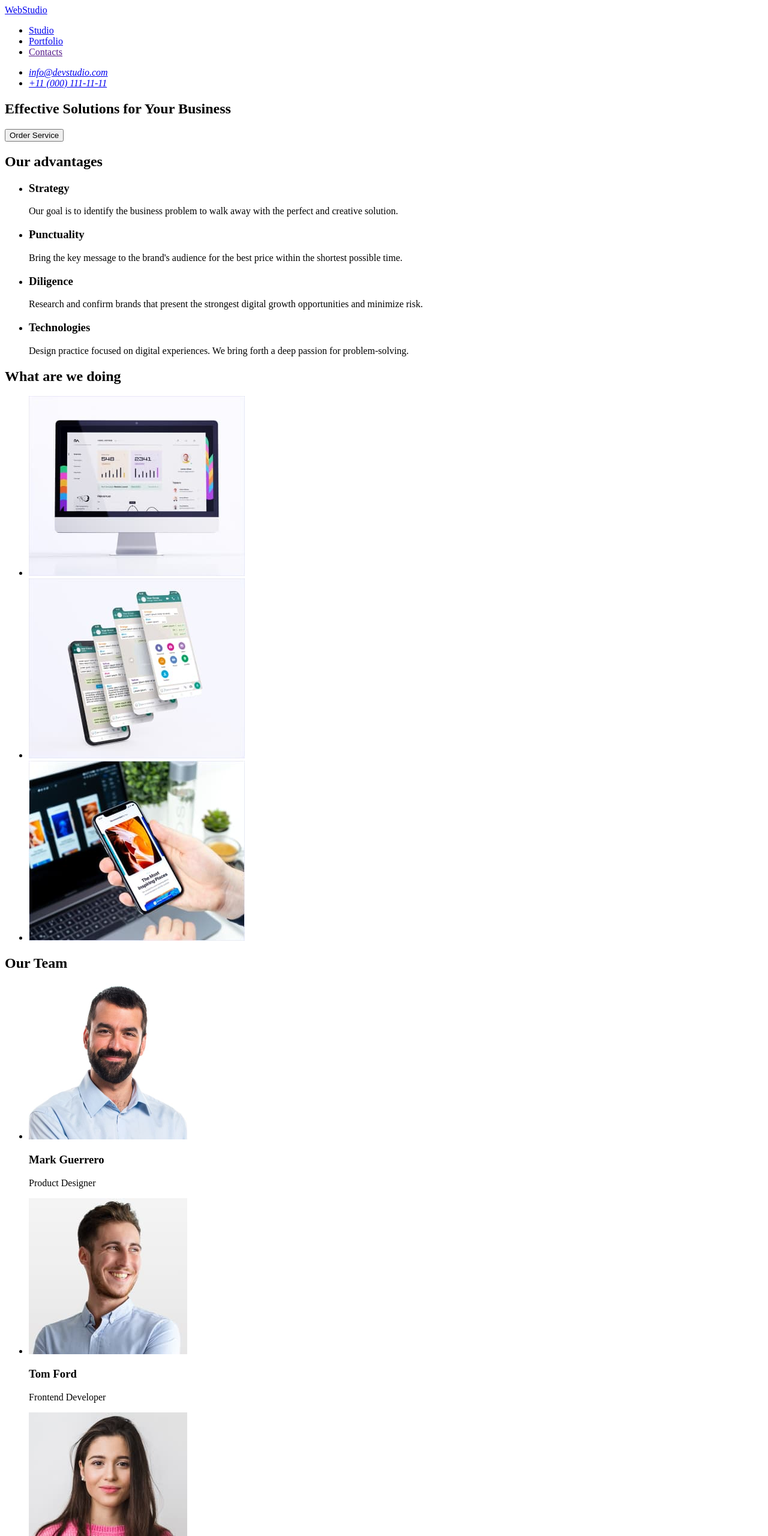
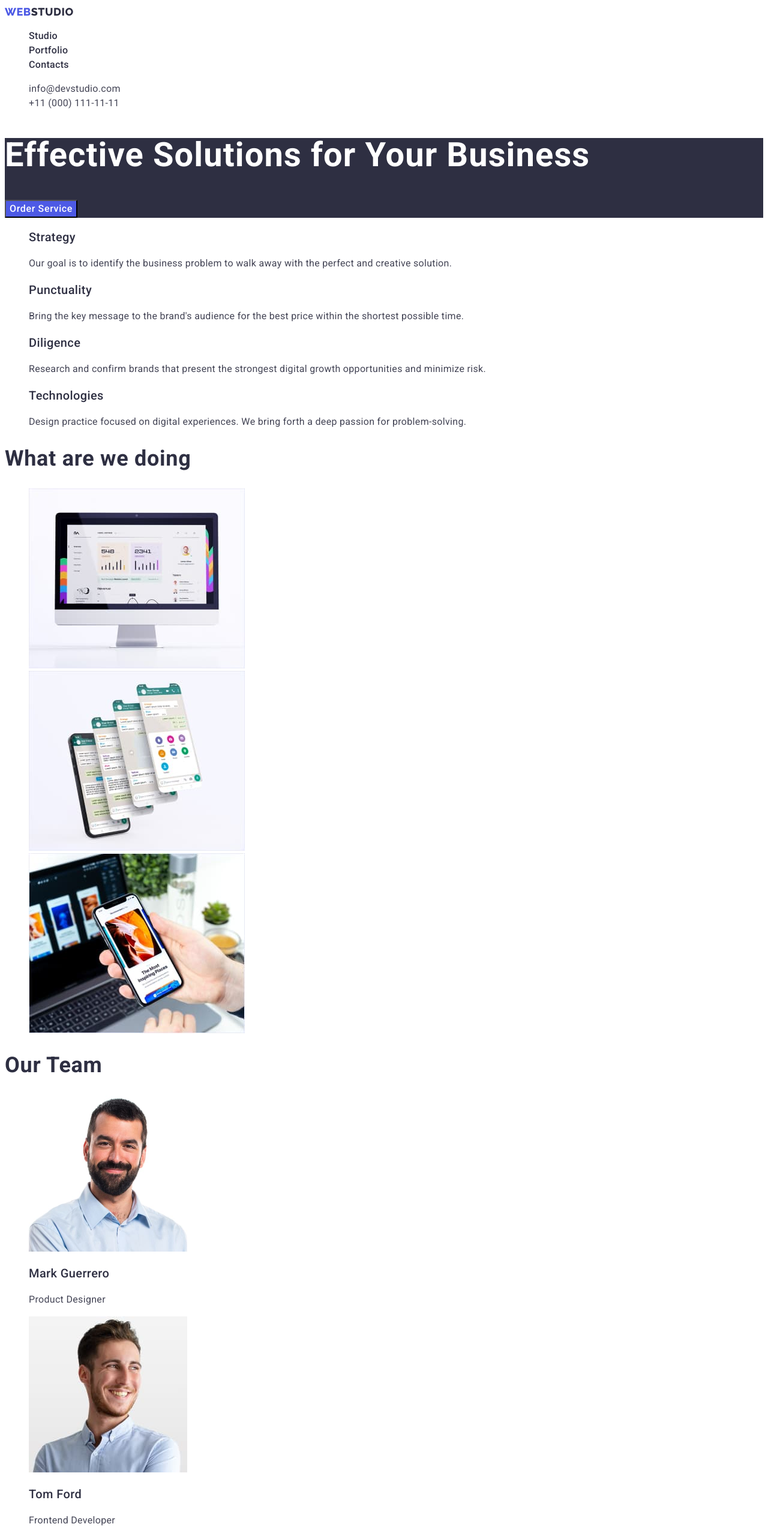
Before and after one commit to VadymMurzin/goit-markup-hw-02, a plain HTML site: page index.html in a window 1280 px wide. Shown: the top 2560 px of the page at 60% size. Drawn offline with Linux system fonts and the light colour scheme.

Commit message:
add styles css

```diff
--- /dev/null
+++ b/css/styles.css
@@ -0,0 +1,273 @@
+:root {
+  --navy-blue: #2e2f42;
+  --iris: #4d5ae5;
+  --ocean: #404bbf;
+  --slate: #434455;
+  --white: #ffffff;
+  --cloud: #f4f4fd;
+  --cornflover: #e7e9fc;
+}
+
+body {
+  font-family: "Roboto", sans-serif;
+  color: var(--navy-blue);
+}
+
+.list {
+  list-style: none;
+}
+
+.link {
+  text-decoration: none;
+}
+
+.visually-hidden {
+  position: absolute;
+  white-space: nowrap;
+  width: 1px;
+  height: 1px;
+  overflow: hidden;
+  border: 0;
+  padding: 0;
+  clip: rect(0 0 0 0);
+  clip-path: inset(50%);
+  margin: -1px;
+}
+
+/* ----------------- HEADER ---------------------- */
+
+.header {
+}
+.header-navigation {
+}
+.header-logo {
+}
+.header-logo-left {
+  font-family: "Raleway", sans-serif;
+  font-style: normal;
+  font-weight: 800;
+  font-size: 18px;
+  line-height: 1.33;
+  letter-spacing: 0.03em;
+  text-transform: uppercase;
+  color: var(--iris);
+}
+.header-logo-right {
+  font-family: "Raleway";
+  font-style: normal;
+  font-weight: 800;
+  font-size: 18px;
+  line-height: 1.33;
+  letter-spacing: 0.03em;
+  text-transform: uppercase;
+  color: var(--navy-blue);
+}
+.header-list {
+}
+.header-item {
+}
+.header-link {
+  font-weight: 500;
+  font-size: 16px;
+  line-height: 1.5;
+  letter-spacing: 0.02em;
+  color: var(--navy-blue);
+}
+
+.header-link:hover,
+.header-link:focus {
+  color: var(--ocean);
+}
+.address {
+}
+.address-list {
+}
+.address-item {
+}
+.address-mail {
+  font-style: normal;
+  font-size: 16px;
+  line-height: 1.5;
+  letter-spacing: 0.02em;
+  color: var(--slate);
+}
+.address-mail:hover,
+.address-mail:focus {
+  color: var(--ocean);
+}
+.address-tel {
+  font-style: normal;
+  font-size: 16px;
+  line-height: 1.5;
+  letter-spacing: 0.02em;
+  color: var(--slate);
+}
+.address-tel:hover,
+.address-tel:focus {
+  color: var(--ocean);
+}
+
+/* ----------------- HERO ---------------------- */
+
+.hero {
+  background-color: var(--navy-blue);
+}
+.hero-title {
+  font-size: 56px;
+  line-height: 1;
+  letter-spacing: 0.02em;
+  color: var(--white);
+}
+.hero-btn {
+  background-color: var(--iris);
+  font-family: inherit;
+  font-weight: 500;
+  font-size: 16px;
+  line-height: 1.5;
+  letter-spacing: 0.04em;
+  color: var(--white);
+  cursor: pointer;
+}
+.hero-btn:hover,
+.hero-btn:focus {
+  background: var(--ocean);
+}
+
+/* ----------------- ADVANTAGES ---------------------- */
+
+.advantages {
+}
+.advantages-title {
+}
+.advantages-list {
+}
+.advantages-item {
+}
+.advantages-item-title {
+  font-weight: 500;
+  font-size: 20px;
+  line-height: 1.2;
+  letter-spacing: 0.02em;
+}
+.advantages-item-text {
+  font-size: 16px;
+  line-height: 1.5;
+  letter-spacing: 0.02em;
+  color: var(--slate);
+}
+
+/* ----------------- DOING ---------------------- */
+
+.doing {
+}
+.doing-title {
+  font-size: 36px;
+  line-height: 1.1;
+  letter-spacing: 0.02em;
+}
+.doing-list {
+}
+.doing-item {
+}
+
+/* ----------------- TEAM ---------------------- */
+
+.team {
+}
+.team-title {
+  font-size: 36px;
+  line-height: 1.1;
+  letter-spacing: 0.02em;
+}
+.team-list {
+}
+.team-item {
+}
+.team-item-title {
+  font-weight: 500;
+  font-size: 20px;
+  line-height: 1.2;
+  letter-spacing: 0.02em;
+}
+.team-item-text {
+  font-size: 16px;
+  line-height: 1.5;
+  letter-spacing: 0.02em;
+  color: var(--slate);
+}
+
+/* ----------------- FOOTER ---------------------- */
+
+.footer {
+  background-color: var(--navy-blue);
+}
+.footer-logo {
+}
+.footer-logo-left {
+  font-family: "Raleway";
+  font-style: normal;
+  font-weight: 800;
+  font-size: 18px;
+  line-height: 1.1;
+  letter-spacing: 0.03em;
+  text-transform: uppercase;
+  color: var(--iris);
+}
+.footer-logo-right {
+  font-family: "Raleway";
+  font-style: normal;
+  font-weight: 800;
+  font-size: 18px;
+  line-height: 1.1;
+  letter-spacing: 0.03em;
+  text-transform: uppercase;
+  color: var(--cloud);
+}
+.footer-text {
+  font-size: 16px;
+  line-height: 1.5;
+  letter-spacing: 0.02em;
+  color: var(--cornflover);
+}
+
+/* ----------------- PORTFOLIO ---------------------- */
+
+/* ----------------- FILTER BUTTON ---------------------- */
+
+.filter {
+}
+.filter-list {
+}
+.filter-btn {
+  font-family: inherit;
+  font-weight: 500;
+  font-size: 16px;
+  line-height: 1.5;
+  letter-spacing: 0.04em;
+  color: var(--iris);
+  cursor: pointer;
+}
+
+.filter-btn:hover {
+  background: var(--ocean);
+  color: var(--white);
+}
+
+/* ----------------- PROJECT ---------------------- */
+
+.project-list {
+}
+.project-item {
+}
+.project-item-title {
+  font-weight: 500;
+  font-size: 20px;
+  line-height: 1.2;
+  letter-spacing: 0.02em;
+}
+.project-item-text {
+  font-size: 16px;
+  line-height: 1.5;
+  letter-spacing: 0.02em;
+  color: var(--slate);
+}
--- a/index.html
+++ b/index.html
@@ -5,66 +5,90 @@
     <meta http-equiv="X-UA-Compatible" content="IE=edge" />
     <meta name="viewport" content="width=device-width, initial-scale=1.0" />
     <title>Web Studio</title>
+    <link rel="preconnect" href="https://fonts.googleapis.com" />
+    <link rel="preconnect" href="https://fonts.gstatic.com" crossorigin />
+    <link
+      href="https://fonts.googleapis.com/css2?family=Raleway:wght@800&family=Roboto:wght@400;500;700;900&display=swap"
+      rel="stylesheet"
+    />
+    <link rel="stylesheet" href="./css/styles.css" />
   </head>
   <body>
-    <header>
-      <nav>
-        <a href="./index.html">WebStudio</a>
-        <ul>
-          <li><a href="./index.html">Studio</a></li>
-          <li><a href="./portfolio.html">Portfolio</a></li>
-          <li><a href="">Contacts</a></li>
+    <header class="header">
+      <nav class="header-navigation">
+        <a href="./index.html" class="header-logo link">
+          <span class="header-logo-left">Web</span
+          ><span class="header-logo-right">Studio</span>
+        </a>
+        <ul class="header-list list">
+          <li class="header-item">
+            <a href="./index.html" class="header-link link">Studio</a>
+          </li>
+          <li class="header-item">
+            <a href="./portfolio.html" class="header-link link">Portfolio</a>
+          </li>
+          <li class="header-item">
+            <a href="" class="header-link link">Contacts</a>
+          </li>
         </ul>
       </nav>
-      <address>
-        <ul>
-          <li><a href="mailto:info@devstudio.com">info@devstudio.com</a></li>
-          <li><a href="tel:+110001111111">+11 (000) 111-11-11</a></li>
+      <address class="address">
+        <ul class="address-list list">
+          <li class="address-item">
+            <a href="mailto:info@devstudio.com" class="address-mail link"
+              >info@devstudio.com</a
+            >
+          </li>
+          <li class="address-item">
+            <a href="tel:+110001111111" class="address-tel link"
+              >+11 (000) 111-11-11</a
+            >
+          </li>
         </ul>
       </address>
     </header>
     <main>
-      <section>
-        <h1>Effective Solutions for Your Business</h1>
-        <button type="button">Order Service</button>
+      <section class="hero">
+        <h1 class="hero-title">Effective Solutions for Your Business</h1>
+        <button type="button" class="hero-btn">Order Service</button>
       </section>
-      <section>
-        <h2>Our advantages</h2>
-        <ul>
-          <li>
-            <h3>Strategy</h3>
-            <p>
+      <section class="advantages">
+        <h2 class="advantages-title visually-hidden">Our advantages</h2>
+        <ul class="advantages-list list">
+          <li class="advantages-item">
+            <h3 class="advantages-item-title">Strategy</h3>
+            <p class="advantages-item-text">
               Our goal is to identify the business problem to walk away with the
               perfect and creative solution.
             </p>
           </li>
-          <li>
-            <h3>Punctuality</h3>
-            <p>
+          <li class="advantages-list">
+            <h3 class="advantages-item-title">Punctuality</h3>
+            <p class="advantages-item-text">
               Bring the key message to the brand's audience for the best price
               within the shortest possible time.
             </p>
           </li>
-          <li>
-            <h3>Diligence</h3>
-            <p>
+          <li class="advantages-list">
+            <h3 class="advantages-item-title">Diligence</h3>
+            <p class="advantages-item-text">
               Research and confirm brands that present the strongest digital
               growth opportunities and minimize risk.
             </p>
           </li>
-          <li>
-            <h3>Technologies</h3>
-            <p>
+          <li class="advantages-list">
+            <h3 class="advantages-item-title">Technologies</h3>
+            <p class="advantages-item-text">
               Design practice focused on digital experiences. We bring forth a
               deep passion for problem-solving.
             </p>
           </li>
         </ul>
       </section>
-      <section>
-        <h2>What are we doing</h2>
-        <ul>
-          <li>
+      <section class="doing">
+        <h2 class="doing-title">What are we doing</h2>
+        <ul class="doing-list list">
+          <li class="doing-item">
             <img
               src="./images/what-we-doing-img-1.jpg"
               alt="what-we-doing-img-1"
@@ -72,7 +96,7 @@
               height="300"
             />
           </li>
-          <li>
+          <li class="doing-item">
             <img
               src="./images/what-we-doing-img-2.jpg"
               alt="what-we-doing-img-2"
@@ -80,7 +104,7 @@
               height="300"
             />
           </li>
-          <li>
+          <li class="doing-item">
             <img
               src="./images/what-we-doing-img-3.jpg"
               alt="what-we-doing-img-3"
@@ -90,55 +114,58 @@
           </li>
         </ul>
       </section>
-      <section>
-        <h2>Our Team</h2>
-        <ul>
-          <li>
+      <section class="team">
+        <h2 class="team-title">Our Team</h2>
+        <ul class="team-list list">
+          <li class="team-item">
             <img
               src="./images/mark-guerrero.jpg"
               alt="mark-guerrero"
               width="264"
               height="260"
             />
-            <h3>Mark Guerrero</h3>
-            <p>Product Designer</p>
+            <h3 class="team-item-title">Mark Guerrero</h3>
+            <p class="team-item-text">Product Designer</p>
           </li>
-          <li>
+          <li class="team-item">
             <img
               src="./images/tom-ford.jpg"
               alt="tom-ford"
               width="264"
               height="260"
             />
-            <h3>Tom Ford</h3>
-            <p>Frontend Developer</p>
+            <h3 class="team-item-title">Tom Ford</h3>
+            <p class="team-item-text">Frontend Developer</p>
           </li>
-          <li>
+          <li class="team-item">
             <img
               src="./images/camila-garcia.jpg"
               alt="camila-garcia"
               width="264"
               height="260"
             />
-            <h3>Camila Garcia</h3>
-            <p>Marketing</p>
+            <h3 class="team-item-title">Camila Garcia</h3>
+            <p class="team-item-text">Marketing</p>
           </li>
-          <li>
+          <li class="team-item">
             <img
               src="./images/daniel-wilson.jpg"
               alt="daniel-wilson"
               width="264"
               height="260"
             />
-            <h3>Daniel Wilson</h3>
-            <p>UI Designer</p>
+            <h3 class="team-item-title">Daniel Wilson</h3>
+            <p class="team-item-text">UI Designer</p>
           </li>
         </ul>
       </section>
     </main>
-    <footer>
-      <a href="./index.html">WebStudio</a>
-      <p>
+    <footer class="footer">
+      <a href="./index.html" class="footer-logo link"
+        ><span class="footer-logo-left">Web</span
+        ><span class="footer-logo-right">Studio</span></a
+      >
+      <p class="footer-text">
         Increase the flow of customers and sales for your business with digital
         marketing & growth solutions.
       </p>
```
Also changed, not shown: portfolio.html (+78 -53 lines).
